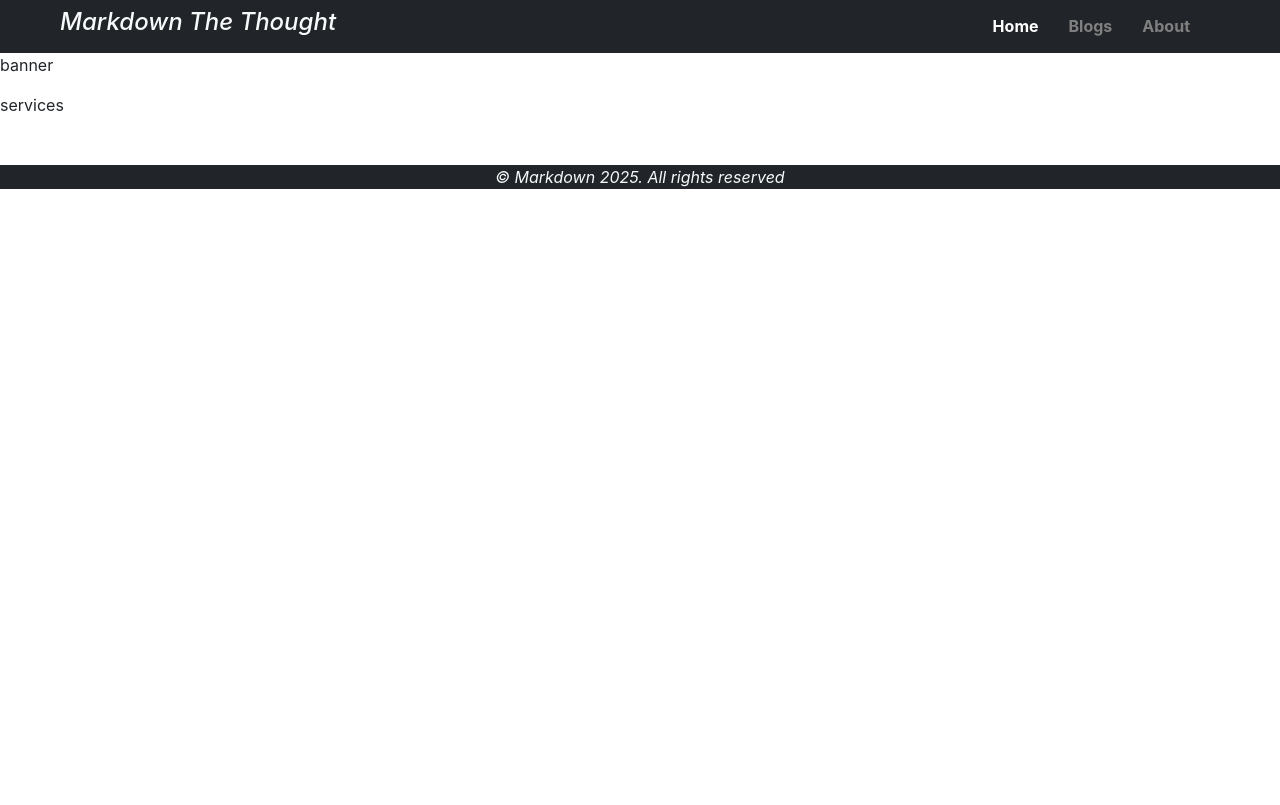
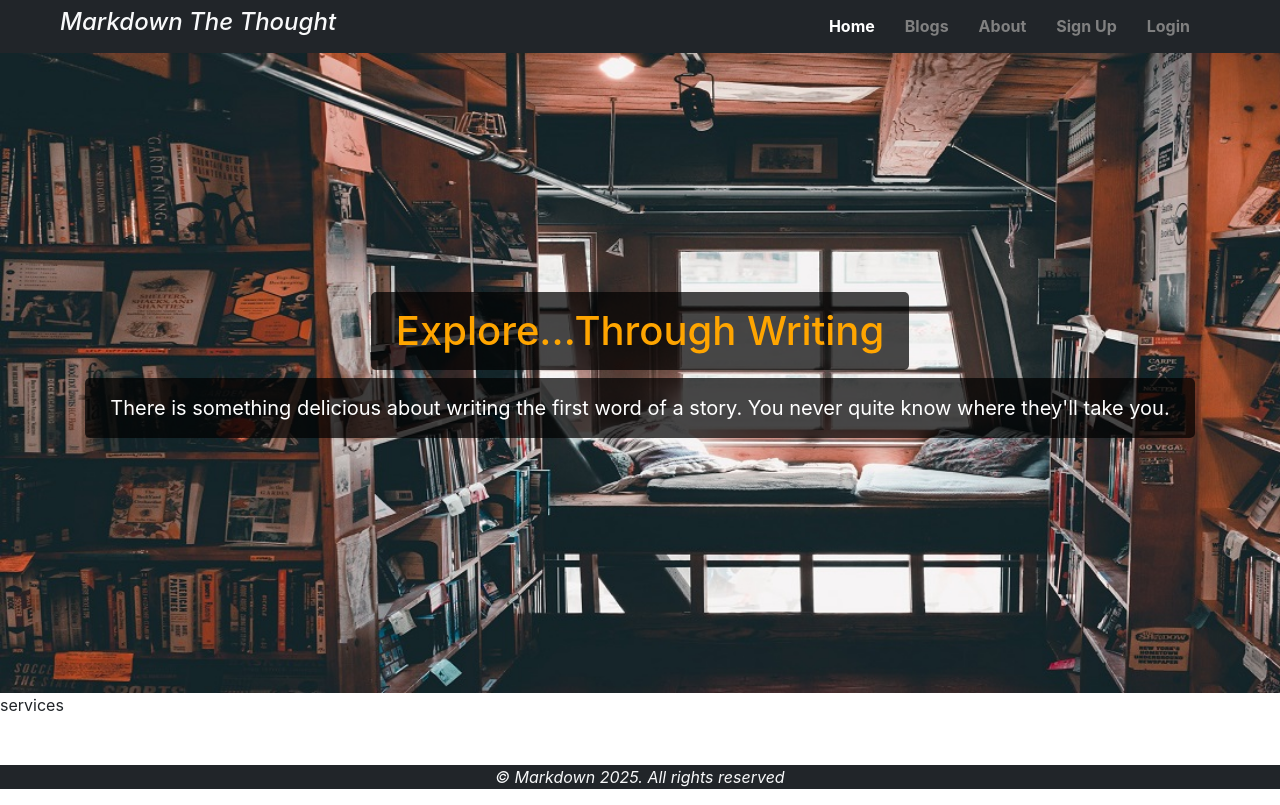
Before and after one commit to nahidahmed02/markdown-the-thought, a React (Create React App) app: page / in a window 1280 px wide. Built offline with nearby package versions, Linux system fonts and the light colour scheme.

Commit message:
banner added

```diff
--- a/src/App.js
+++ b/src/App.js
@@ -6,6 +6,8 @@ import About from './components/About/About';
 import NotFound from './components/NotFound/NotFound';
 import Footer from './components/Home/Footer/Footer';
 import Home from './components/Home/Home/Home';
+import Signup from './components/Signup/Signup';
+import Login from './components/Login/Login';
 
 function App() {
   return (
@@ -15,6 +17,8 @@ function App() {
         <Route path='/' element={<Home></Home>}></Route>
         <Route path='/blogs' element={<Blogs></Blogs>}></Route>
         <Route path='/about' element={<About></About>}></Route>
+        <Route path='/signup' element={<Signup></Signup>}></Route>
+        <Route path='/login' element={<Login></Login>}></Route>
         <Route path='*' element={<NotFound></NotFound>}></Route>
       </Routes>
       <Footer></Footer>
--- /dev/null
+++ b/src/components/Home/Banner/Banner.css
@@ -0,0 +1,27 @@
+.banner {
+    background-image: url('../../../images/banner.jpg');
+    background-repeat: no-repeat;
+    height: 80vh;
+    background-size: cover;
+}
+
+.banner-title {
+    color: orange;
+    padding-left: 25px;
+    padding-right: 25px;
+    padding-top: 15px;
+    padding-bottom: 15px;
+    border-radius: 5px;
+    background-color: rgba(0, 0, 0, 0.713);
+}
+
+.banner-description {
+    color: white;
+    font-size: 20px;
+    padding-left: 25px;
+    padding-right: 25px;
+    padding-top: 15px;
+    padding-bottom: 15px;
+    border-radius: 5px;
+    background-color: rgba(0, 0, 0, 0.713);
+}
--- a/src/components/Home/Banner/Banner.js
+++ b/src/components/Home/Banner/Banner.js
@@ -1,9 +1,11 @@
 import React from 'react';
+import './Banner.css'
 
 const Banner = () => {
     return (
-        <div>
-            <p>banner</p>
+        <div className='banner d-flex flex-column align-items-center justify-content-center'>
+            <h1 className='banner-title'>Explore...Through Writing</h1>
+            <p className='banner-description'>There is something delicious about writing the first word of a story. You never quite know where they'll take you.</p>
         </div>
     );
 };
--- a/src/components/Home/Header/Header.js
+++ b/src/components/Home/Header/Header.js
@@ -22,6 +22,12 @@ const Header = () => {
                             <li className="nav-item">
                                 <CustomLink to='/about'>About</CustomLink>
                             </li>
+                            <li className="nav-item">
+                                <CustomLink to='/signup'>Sign Up</CustomLink>
+                            </li>
+                            <li className="nav-item">
+                                <CustomLink to='/login'>Login</CustomLink>
+                            </li>
                         </ul>
                     </div>
                 </div>
--- /dev/null
+++ b/src/components/Login/Login.js
@@ -0,0 +1,11 @@
+import React from 'react';
+
+const Login = () => {
+    return (
+        <div>
+            <h2>login</h2>
+        </div>
+    );
+};
+
+export default Login;
--- /dev/null
+++ b/src/components/Signup/Signup.js
@@ -0,0 +1,11 @@
+import React from 'react';
+
+const Signup = () => {
+    return (
+        <div>
+            <h2>sign up</h2>
+        </div>
+    );
+};
+
+export default Signup;
```
Also changed, not shown: src/images/banner.jpg (added).
